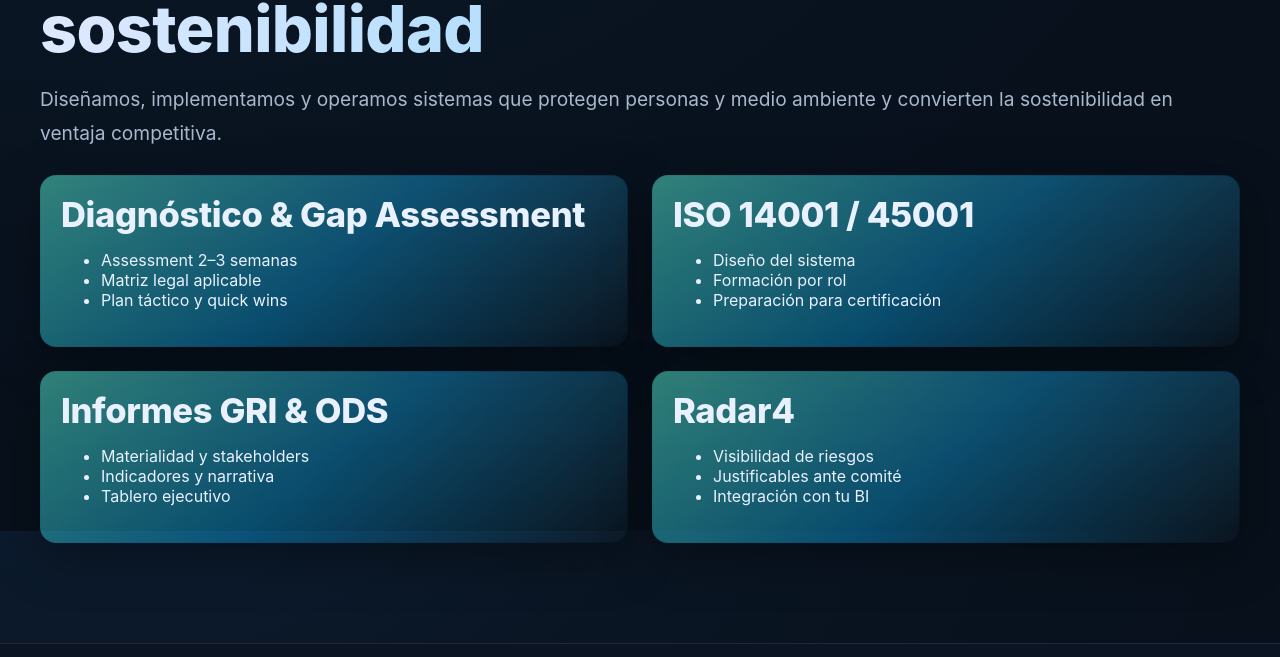
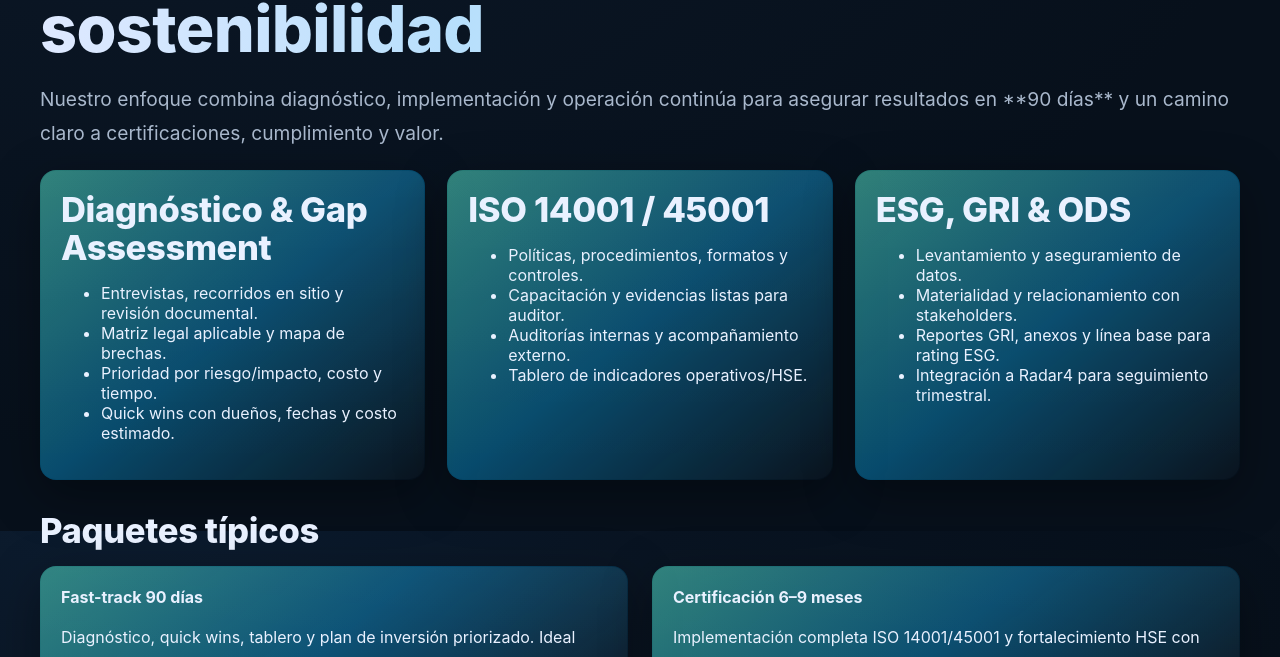
Before and after one commit to Kukcito/econova-clean, a Next.js app: page /servicios in a window 1280 px wide. Shown: the part 269-926 px from the top of the page. Built offline with nearby package versions, Linux system fonts and the light colour scheme.

Commit message:
Update page.js

```diff
--- a/app/servicios/page.js
+++ b/app/servicios/page.js
@@ -1,42 +1,65 @@
-export const metadata = { title: 'Servicios | ECONOVA' }
+// app/servicios/page.js
+export const metadata = { title: "Servicios — ECONOVA" };
 
-export default function Page() {
+export default function Servicios() {
   return (
     <section className="section">
       <div className="container">
         <h1 className="h1">Servicios para acelerar tu sostenibilidad</h1>
         <p className="lead">
-          Diseñamos, implementamos y operamos sistemas que protegen personas y medio ambiente
-          y convierten la sostenibilidad en ventaja competitiva.
+          Nuestro enfoque combina diagnóstico, implementación y operación
+          continúa para asegurar resultados en **90 días** y un camino claro
+          a certificaciones, cumplimiento y valor.
         </p>
 
-        <div className="grid-2" style={{marginTop:24}}>
+        <div className="grid-3" style={{ marginTop: 16 }}>
           <div className="card">
             <h2 className="h3">Diagnóstico & Gap Assessment</h2>
             <ul>
-              <li>Assessment 2–3 semanas</li><li>Matriz legal aplicable</li><li>Plan táctico y quick wins</li>
+              <li>Entrevistas, recorridos en sitio y revisión documental.</li>
+              <li>Matriz legal aplicable y mapa de brechas.</li>
+              <li>Prioridad por riesgo/impacto, costo y tiempo.</li>
+              <li>Quick wins con dueños, fechas y costo estimado.</li>
             </ul>
           </div>
           <div className="card">
             <h2 className="h3">ISO 14001 / 45001</h2>
             <ul>
-              <li>Diseño del sistema</li><li>Formación por rol</li><li>Preparación para certificación</li>
+              <li>Políticas, procedimientos, formatos y controles.</li>
+              <li>Capacitación y evidencias listas para auditor.</li>
+              <li>Auditorías internas y acompañamiento externo.</li>
+              <li>Tablero de indicadores operativos/HSE.</li>
             </ul>
           </div>
           <div className="card">
-            <h2 className="h3">Informes GRI & ODS</h2>
+            <h2 className="h3">ESG, GRI & ODS</h2>
             <ul>
-              <li>Materialidad y stakeholders</li><li>Indicadores y narrativa</li><li>Tablero ejecutivo</li>
+              <li>Levantamiento y aseguramiento de datos.</li>
+              <li>Materialidad y relacionamiento con stakeholders.</li>
+              <li>Reportes GRI, anexos y línea base para rating ESG.</li>
+              <li>Integración a Radar4 para seguimiento trimestral.</li>
             </ul>
           </div>
+        </div>
+
+        <h2 className="h2" style={{ marginTop: 32 }}>Paquetes típicos</h2>
+        <div className="grid-2" style={{ marginTop: 16 }}>
           <div className="card">
-            <h2 className="h3">Radar4</h2>
-            <ul>
-              <li>Visibilidad de riesgos</li><li>Justificables ante comité</li><li>Integración con tu BI</li>
-            </ul>
+            <b>Fast-track 90 días</b>
+            <p>
+              Diagnóstico, quick wins, tablero y plan de inversión
+              priorizado. Ideal para “poner la casa en orden”.
+            </p>
+          </div>
+          <div className="card">
+            <b>Certificación 6–9 meses</b>
+            <p>
+              Implementación completa ISO 14001/45001 y
+              fortalecimiento HSE con auditorías internas.
+            </p>
           </div>
         </div>
       </div>
     </section>
-  )
+  );
 }
```
